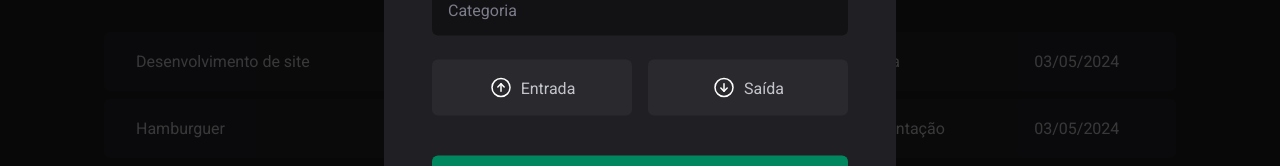
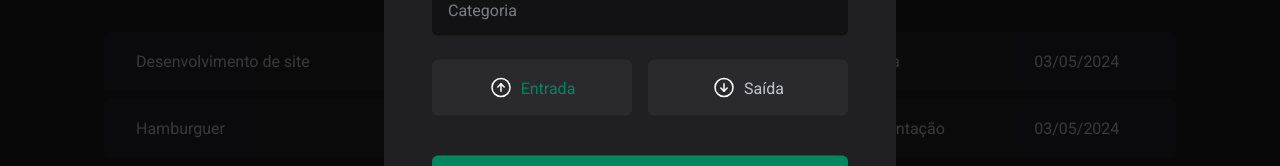
Before and after one commit to f-bravo/money-control, a React (Vite) app: page / in a window 1280 px wide. Both pictures are taken after a click on the button "Nova transação". Shown: the part 398-564 px from the top of the page. Built offline with nearby package versions, Linux system fonts and the light colour scheme; data requests are answered from the project's data file.

Commit message:
Form configuration

```diff
--- a/src/components/NewTransactionModal/index.tsx
+++ b/src/components/NewTransactionModal/index.tsx
@@ -2,25 +2,29 @@
 import { CloseButton, Content, Overlay, TransactionType, TransactionTypeButton } from './styles'
 import { ArrowCircleDown, ArrowCircleUp, X } from 'phosphor-react'
 import * as z from 'zod';
-import { useForm } from 'react-hook-form';
+import { Controller, useForm } from 'react-hook-form';
 import { zodResolver } from '@hookform/resolvers/zod';
 
 const newTransactionFormSchema = z.object({
   description: z.string(),
   price: z.number(),
   category: z.string(),
-  //type: z.enum(['income', 'outcome']),
+  type: z.enum(['income', 'outcome']),
 })
 
 type NewTransactionFormInputs = z.infer<typeof newTransactionFormSchema>;
 
 export function NewTransactionModal() {
   const {
+    control,
     register,
     handleSubmit,
     formState: { isSubmitting },
   } = useForm<NewTransactionFormInputs>({
     resolver: zodResolver(newTransactionFormSchema),
+    defaultValues: {
+      type: 'income',
+    }
   })
 
   async function handleCreateNewTransaction(data: NewTransactionFormInputs) {
@@ -60,7 +64,16 @@
           {...register('category')}
           />
 
-          <TransactionType >
+          <Controller
+            control={control}
+            name="type"
+            render={({ field }) => {
+              console.log(field)
+              return(
+                <TransactionType
+                onValueChange={field.onChange}
+                value={field.value}
+                >
                   <TransactionTypeButton variant="income" value="income">
                     <ArrowCircleUp size={24}/>
                     Entrada
@@ -70,6 +83,11 @@
                     Saída
                   </TransactionTypeButton>
                 </TransactionType>
+              )
+            }}
+          />
+
+
 
           <button type='submit' disabled={isSubmitting}>
             Cadastrar
```
Lines whose indentation alone changed are shown as unchanged.
